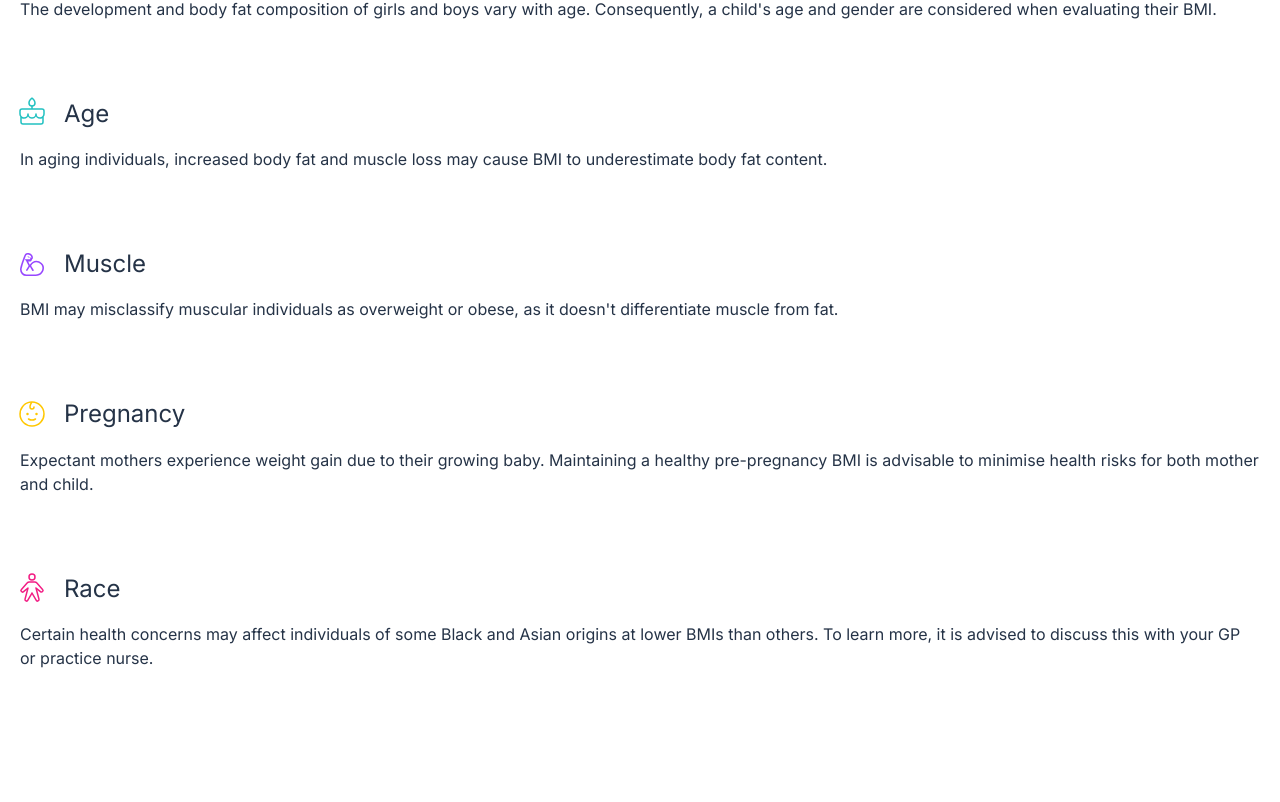
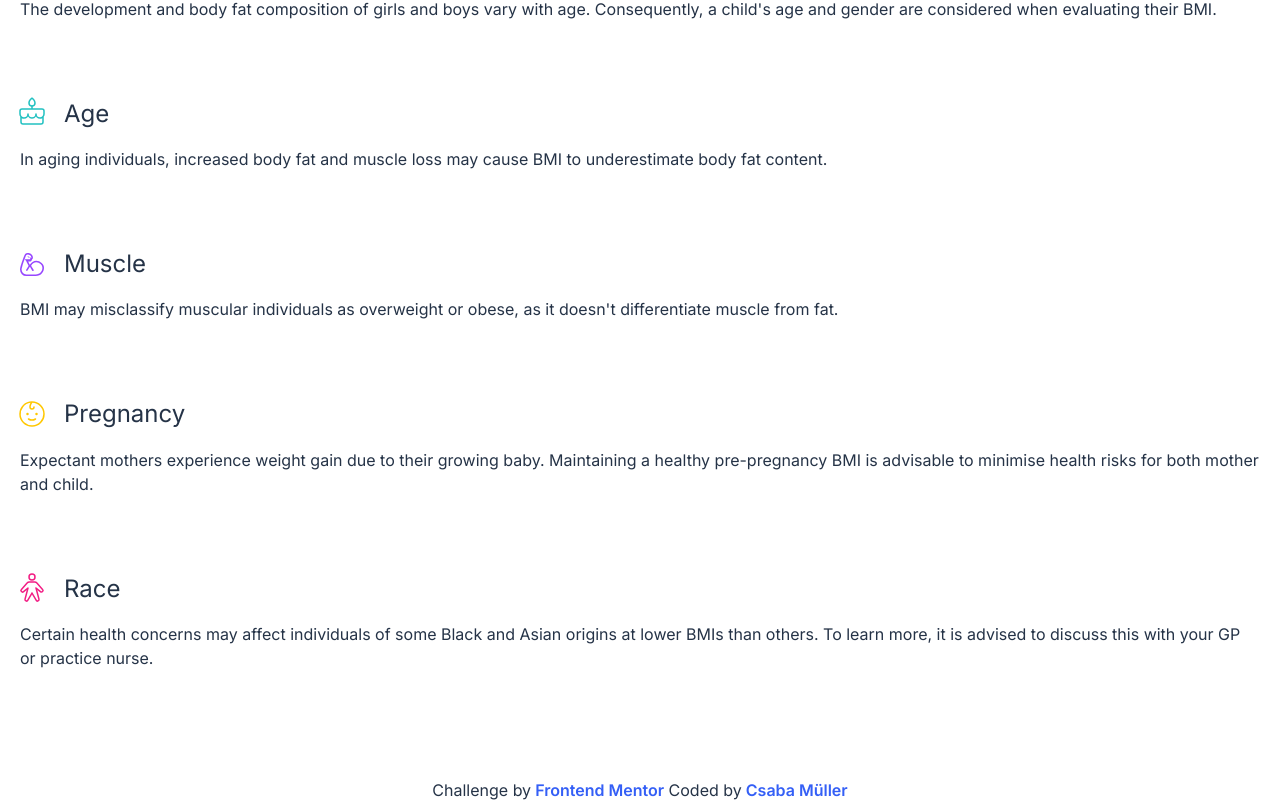
Before and after one commit to Csabooo/frontendmentor-18-bmi-calculator, a React (Vite) app: page / in a window 1280 px wide. Shown: the part 3545-4347 px from the top of the page. Before the commit the page ends 4295 px from the top, so only its background shows below. Built offline with nearby package versions, Linux system fonts and the light colour scheme.

Commit message:
Attribution componenets added

```diff
--- a/src/App.jsx
+++ b/src/App.jsx
@@ -2,16 +2,17 @@ import React from "react";
 import Header from "./components/Header/Header";
 import Calculator from "./components/Calculator/Calculator";
 import MainTable from "./components/MainTable/MainTable";
+import Attribution from "./components/Attribution/Attribution";
 
 
 function App() {
-
 
   return (
     <>
       <Header></Header>
       <Calculator></Calculator>
       <MainTable></MainTable>
+      <Attribution></Attribution>
     </>
   )
 }
--- /dev/null
+++ b/src/components/Attribution/Attribution.jsx
@@ -0,0 +1,28 @@
+import React from "react";
+import classes from "./Attribution.module.css";
+
+
+function Attribution() {
+  return (
+    <div className={classes.all}>
+      <div>
+        <span>
+          Challenge by
+          <a
+            className={classes.az}
+            href="https://www.frontendmentor.io/challenges/body-mass-index-calculator-brrBkfSz1T"
+            target="_blank"
+            rel="noreferrer">
+            &nbsp;Frontend Mentor
+          </a>
+          &nbsp;Coded by
+          <a className={classes.az} href="https://www.frontendmentor.io/profile/Csabooo">
+            &nbsp;Csaba Müller
+          </a>
+        </span>
+      </div>
+    </div>
+  );
+}
+
+export default Attribution;
--- /dev/null
+++ b/src/components/Attribution/Attribution.module.css
@@ -0,0 +1,12 @@
+.az {
+  @apply font-bold text-blues;
+}
+
+/* a,
+span {
+  @apply text-[10px] font-normal;
+}
+ */
+.all {
+  @apply pt-7 text-center;
+}
```
